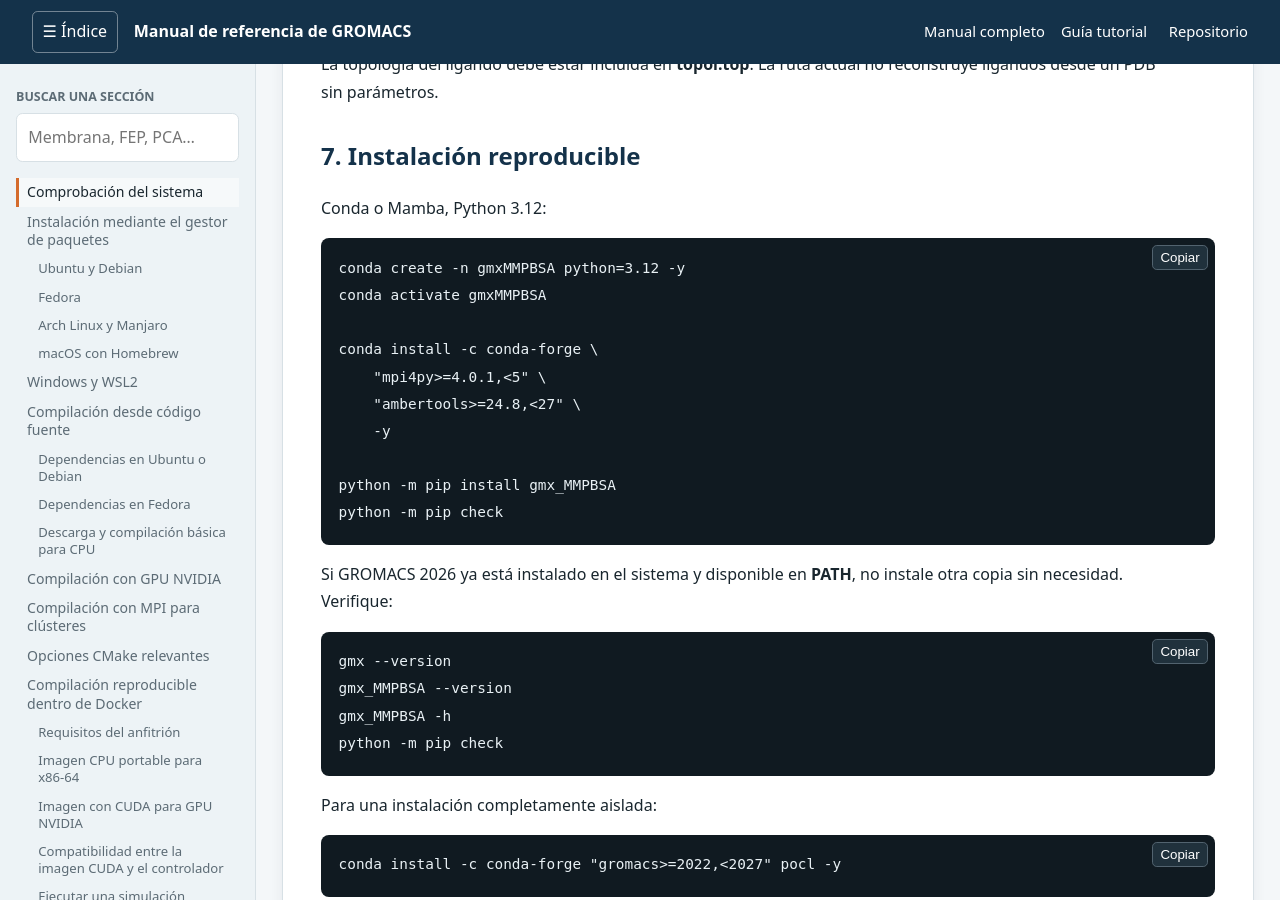
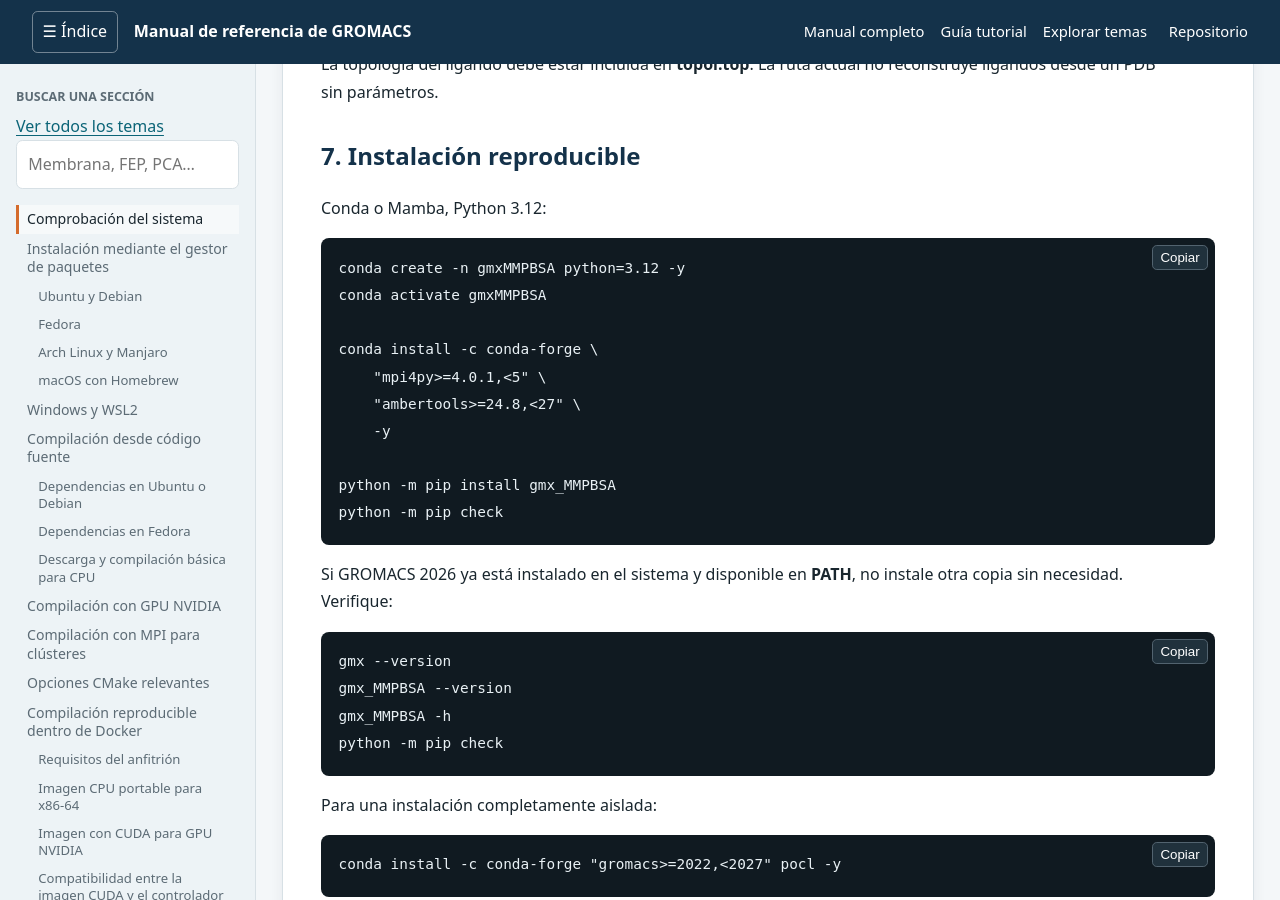
Before and after one commit to juanjosecas/manual-gromacs, a Jekyll site: the page built from index.md, in a window 1280 px wide and 900 px high, scrolled down 180056 px. Built offline with Jekyll 4.4.1, drawn with Linux system fonts in a browser that asks for light colours; some of the changed text lies outside the part shown.

Commit message:
Add thematic navigation to site header and sidebar

```diff
--- a/_layouts/default.html
+++ b/_layouts/default.html
@@ -33,6 +33,7 @@
     <nav class="site-nav" aria-label="Navegación principal">
       <a href="{{ '/' | relative_url }}">Manual completo</a>
       <a href="{{ '/guia/' | relative_url }}">Guía tutorial</a>
+      <a href="{{ '/temas/' | relative_url }}">Explorar temas</a>
       <a class="repository" href="https://github.com/juanjosecas/manual-gromacs">Repositorio</a>
     </nav>
   </header>
@@ -40,6 +41,7 @@
   <div class="page">
     <aside id="sidebar">
       <label for="toc-search">Buscar una sección</label>
+      <a class="topics-link" href="{{ '/temas/' | relative_url }}">Ver todos los temas</a>
       <input id="toc-search" type="search" placeholder="Membrana, FEP, PCA…">
       <nav id="toc" aria-label="Índice de esta página"></nav>
     </aside>
```
